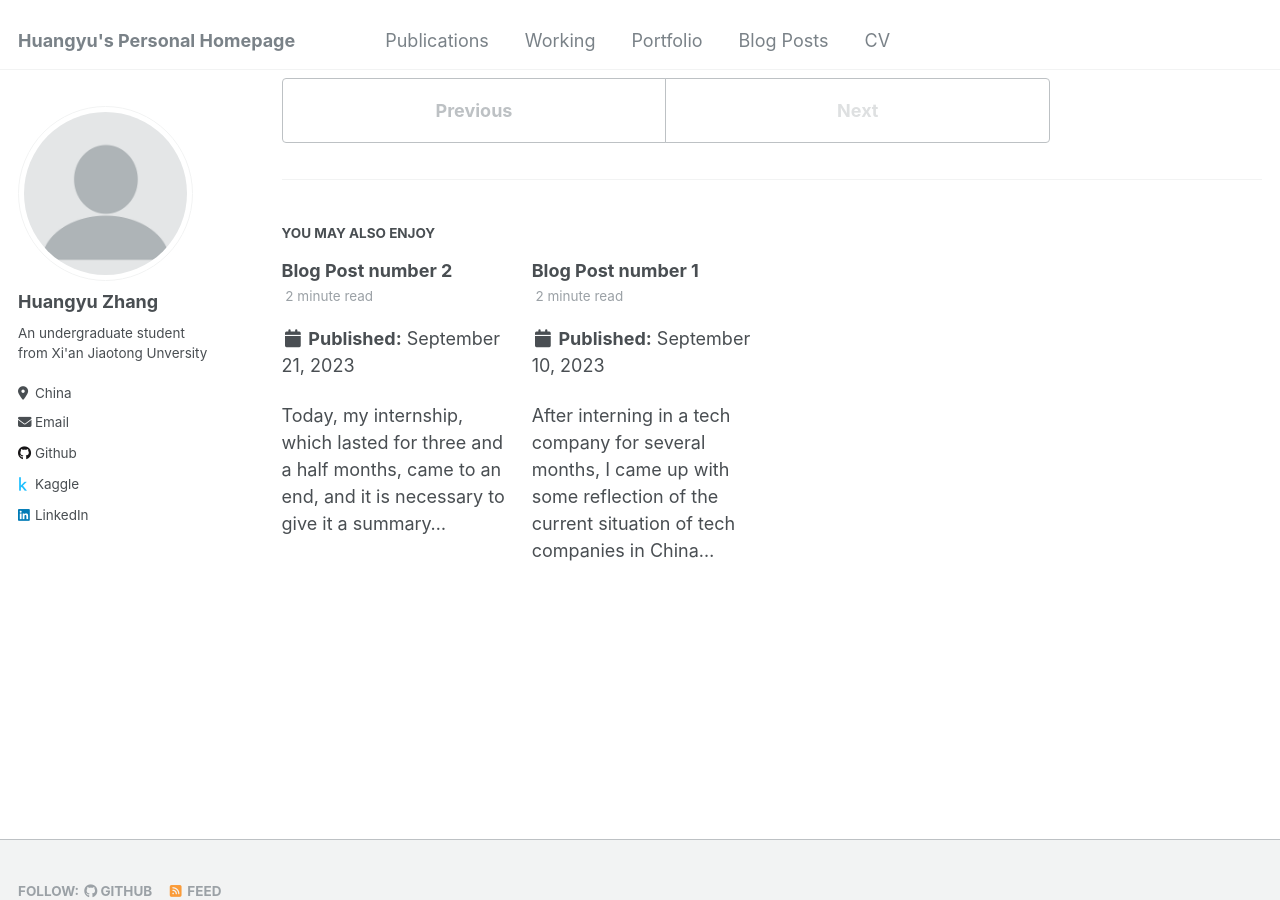
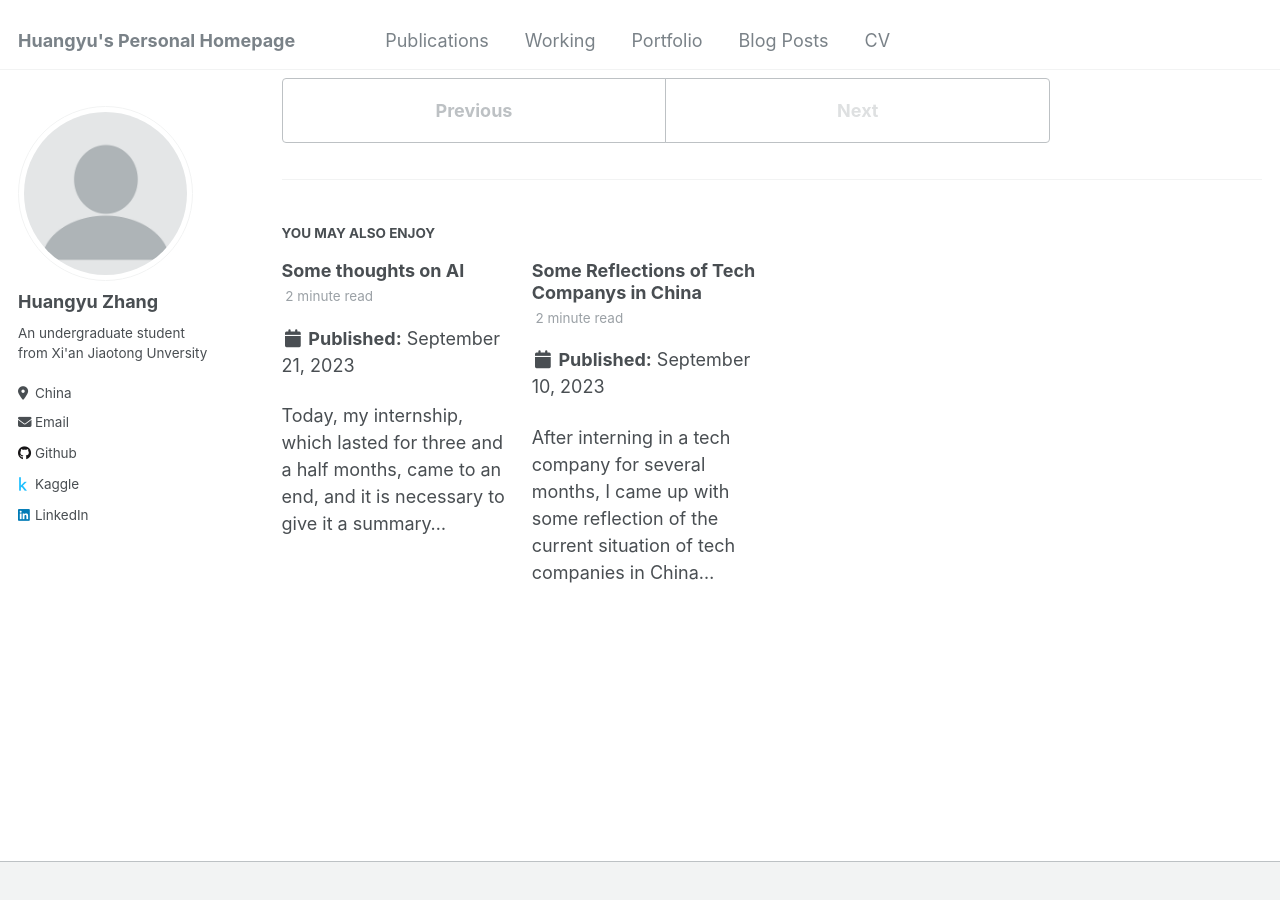
Before and after one commit to DavidZhang0710/DavidZhang0710.github.io, a Jekyll site: the page built from _posts/2023-10-17-blog-post-3.md, in a window 1280 px wide and 900 px high, scrolled down 1250 px. Built offline with Jekyll 4.4.1, drawn with Linux system fonts in a browser that asks for light colours; some of the changed text lies outside the part shown.

Commit message:
feat: update blog titles

```diff
--- a/_posts/2023-09-10-blog-post-1.md
+++ b/_posts/2023-09-10-blog-post-1.md
@@ -1,5 +1,5 @@
 ---
-title: 'Blog Post number 1'
+title: 'Some Reflections of Tech Companys in China'
 date: 2023-09-10
 permalink: /posts/2023/09/blog-post-1/
 tags:
--- a/_posts/2023-09-21-blog-post-1.md
+++ b/_posts/2023-09-21-blog-post-2.md
@@ -1,5 +1,5 @@
 ---
-title: 'Blog Post number 2'
+title: 'Some thoughts on AI'
 date: 2023-09-21
 permalink: /posts/2023/09/blog-post-2/
 tags:
--- a/_posts/2023-10-17-blog-post-1.md
+++ b/_posts/2023-10-17-blog-post-3.md
@@ -1,5 +1,5 @@
 ---
-title: 'Blog Post number 3'
+title: 'An Internship Summary in Bytedance'
 date: 2023-10-17
 permalink: /posts/2023/10/blog-post-3/
 tags:
```
